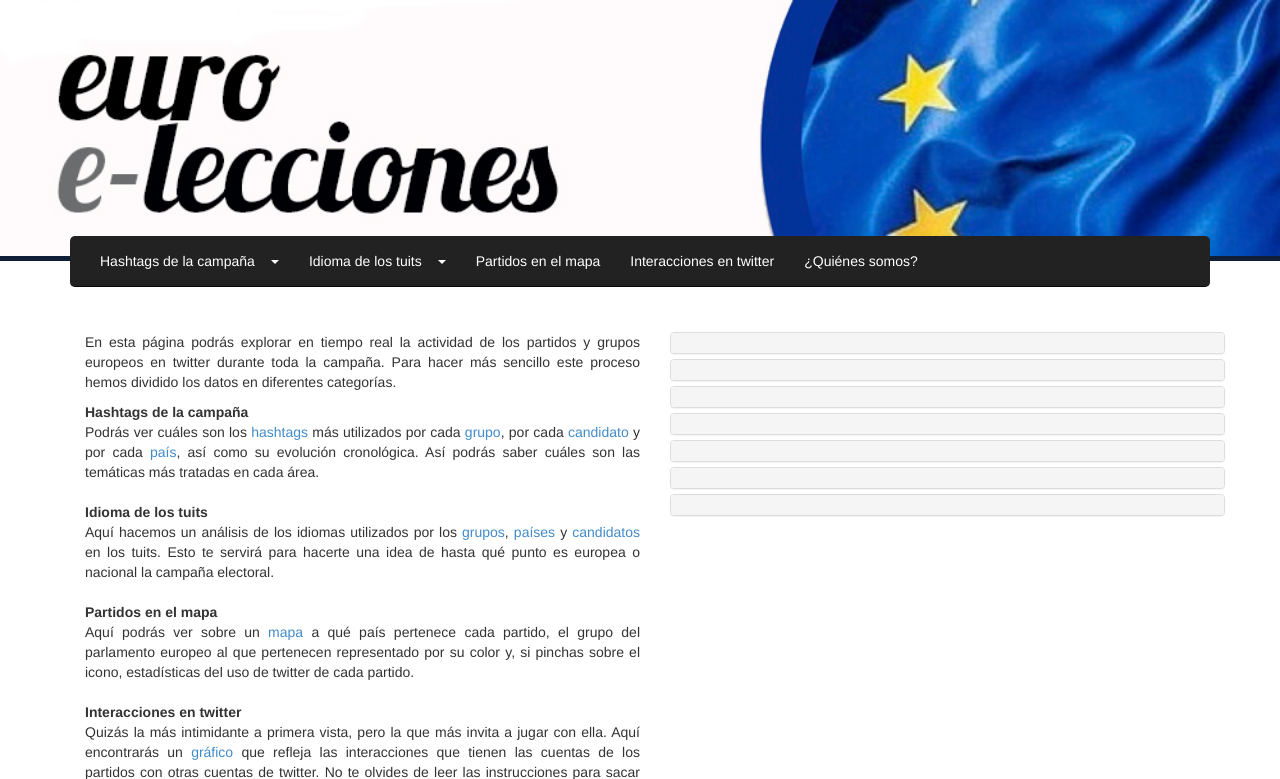
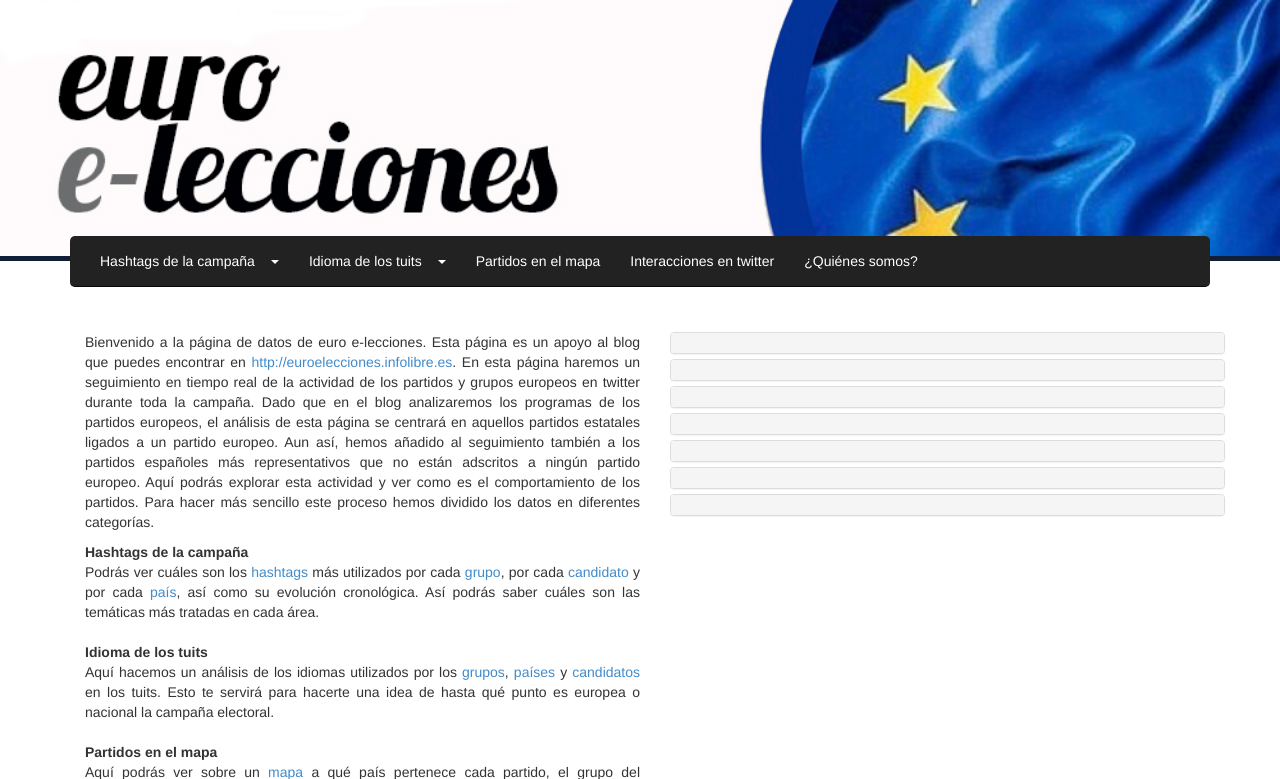
Before and after one commit to aitoralmeida/eu-elections, a Django app: page / in a window 1280 px wide. Shown: the top 779 px of the page. Run offline with Django 3.2, Linux system fonts and the light colour scheme; data that the repository does not hold is empty.

Commit message:
changed the intro text

```diff
--- a/eu_elections_analytics/templates/eu_elections_analytics/index.html
+++ b/eu_elections_analytics/templates/eu_elections_analytics/index.html
@@ -7,7 +7,7 @@
     <div class="row">
         <div class="descriptions col-md-6">
             <p>
-                En esta página podrás explorar en tiempo real la actividad de los partidos y grupos europeos en twitter durante toda la campaña. Para hacer más sencillo este proceso hemos dividido los datos en diferentes categorías.
+                Bienvenido a la página de datos de euro e-lecciones. Esta página es un apoyo al blog que puedes encontrar en <a href="http://euroelecciones.infolibre.es">http://euroelecciones.infolibre.es</a>. En esta página haremos un seguimiento en tiempo real de la actividad de los partidos y grupos europeos en twitter durante toda la campaña.  Dado que en el blog analizaremos los programas de los partidos europeos, el análisis de esta página se centrará en aquellos partidos estatales ligados a un partido europeo. Aun así, hemos añadido al seguimiento también a los partidos españoles más representativos que no están adscritos a ningún partido europeo. Aquí podrás explorar esta actividad y ver como es el comportamiento de los partidos. Para hacer más sencillo este proceso hemos dividido los datos en diferentes categorías.
             </p>
 
             <dl>
```
